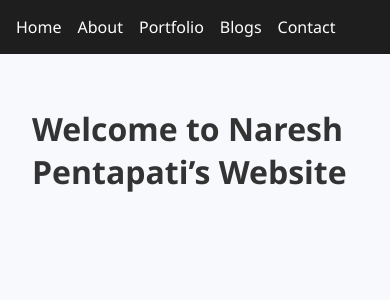
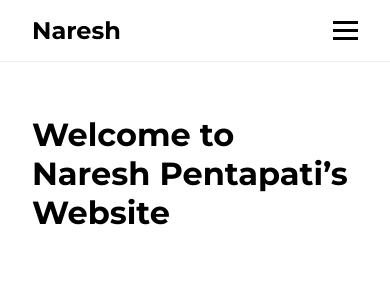
Before and after one commit to nareshacharya/website, a React (Create React App) app: page / in a window 390 px wide. Shown: the top 300 px of the page. Built offline with nearby package versions, Linux system fonts and the light colour scheme.

Commit message:
Added responsive sticky navbar with hover and burger menu

```diff
--- a/package.json
+++ b/package.json
@@ -13,7 +13,7 @@
     "react-scripts": "5.0.1",
     "web-vitals": "^2.1.4"
   },
-"homepage": "https://www.nareshpentapati.in",
+"homepage": "https://nareshacharya.github.io/website/",
 "scripts": {
   "predeploy": "npm run build",
   "deploy": "gh-pages -d build",
--- a/public/index.html
+++ b/public/index.html
@@ -10,6 +10,11 @@
       content="Web site created using create-react-app"
     />
     <link rel="apple-touch-icon" href="%PUBLIC_URL%/logo192.png" />
+    <link
+      href="https://fonts.googleapis.com/css2?family=Montserrat:wght@400;500;700&display=swap"
+      rel="stylesheet"
+    />
+
     <!--
       manifest.json provides metadata used when your web app is installed on a
       user's mobile device or desktop. See https://developers.google.com/web/fundamentals/web-app-manifest/
--- /dev/null
+++ b/src/components/Navbar.css
@@ -0,0 +1,83 @@
+/* Sticky header + Montserrat */
+.navbar {
+  position: sticky;
+  top: 0;
+  z-index: 1000;
+  background: #fff;
+  display: flex;
+  justify-content: space-between;
+  align-items: center;
+  padding: 1rem 2rem;
+  border-bottom: 1px solid #eee;
+  font-family: "Montserrat", sans-serif;
+}
+
+/* Logo styling */
+.logo {
+  font-size: 1.5rem;
+  font-weight: 700;
+}
+
+/* Desktop nav */
+.nav-links {
+  display: flex;
+  gap: 2rem;
+}
+
+.nav-links a {
+  text-decoration: none;
+  font-weight: 500;
+  color: #000;
+  position: relative;
+  transition: color 0.2s ease;
+}
+
+.nav-links a:hover {
+  color: #0073e6;
+}
+
+.nav-links a.active::after {
+  content: "";
+  position: absolute;
+  bottom: -5px;
+  left: 0;
+  height: 2px;
+  width: 100%;
+  background: #000;
+}
+
+/* Burger menu */
+.burger {
+  display: none;
+  flex-direction: column;
+  gap: 5px;
+  cursor: pointer;
+}
+
+.burger .bar {
+  width: 25px;
+  height: 3px;
+  background-color: #000;
+  transition: all 0.3s ease;
+}
+
+@media (max-width: 768px) {
+  .nav-links {
+    position: absolute;
+    top: 64px;
+    right: 0;
+    background: #fff;
+    flex-direction: column;
+    width: 100%;
+    padding: 1rem 2rem;
+    display: none;
+  }
+
+  .nav-links.open {
+    display: flex;
+  }
+
+  .burger {
+    display: flex;
+  }
+}
--- a/src/components/Navbar.js
+++ b/src/components/Navbar.js
@@ -1,15 +1,33 @@
-import { Link } from 'react-router-dom';
+import { Link, useLocation } from 'react-router-dom';
+import { useState } from 'react';
+import './Navbar.css';
 
-const Navbar = () => (
-  <nav>
-    <ul>
-      <li><Link to="/">Home</Link></li>
-      <li><Link to="/about">About</Link></li>
-      <li><Link to="/portfolio">Portfolio</Link></li>
-      <li><Link to="/blogs">Blogs</Link></li>
-      <li><Link to="/contact">Contact</Link></li>
-    </ul>
-  </nav>
-);
+const Navbar = () => {
+  const location = useLocation();
+  const [menuOpen, setMenuOpen] = useState(false);
+
+  const toggleMenu = () => setMenuOpen(!menuOpen);
+  const closeMenu = () => setMenuOpen(false);
+
+  return (
+    <nav className="navbar">
+      <div className="logo">Naresh</div>
+
+      <div className={`nav-links ${menuOpen ? 'open' : ''}`}>
+        <Link to="/" onClick={closeMenu} className={location.pathname === '/' ? 'active' : ''}>Home</Link>
+        <Link to="/about" onClick={closeMenu} className={location.pathname === '/about' ? 'active' : ''}>About</Link>
+        <Link to="/portfolio" onClick={closeMenu} className={location.pathname === '/portfolio' ? 'active' : ''}>Portfolio</Link>
+        <Link to="/blogs" onClick={closeMenu} className={location.pathname === '/blogs' ? 'active' : ''}>Blogs</Link>
+        <Link to="/contact" onClick={closeMenu} className={location.pathname === '/contact' ? 'active' : ''}>Contact</Link>
+      </div>
+
+      <div className="burger" onClick={toggleMenu}>
+        <div className={`bar ${menuOpen ? 'open' : ''}`}></div>
+        <div className={`bar ${menuOpen ? 'open' : ''}`}></div>
+        <div className={`bar ${menuOpen ? 'open' : ''}`}></div>
+      </div>
+    </nav>
+  );
+};
 
 export default Navbar;
--- a/src/styles.css
+++ b/src/styles.css
@@ -1,9 +1,5 @@
 body {
-  font-family: "Segoe UI", sans-serif;
-  margin: 0;
-  padding: 0;
-  background: #f7f9fc;
-  color: #333;
+  font-family: "Montserrat", sans-serif;
 }
 
 nav {
```
Also changed, not shown: 1 other file (tests, documents, lock files or other folders).
